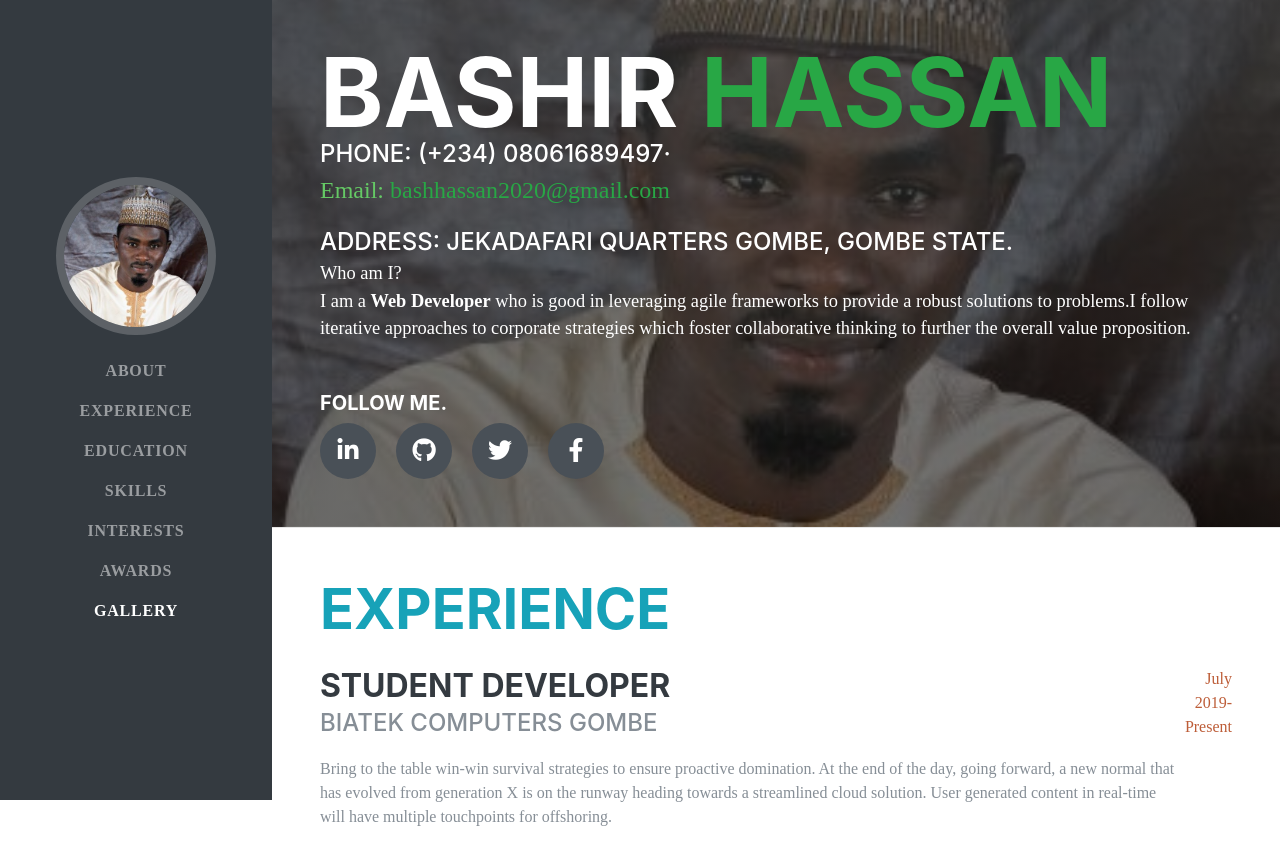
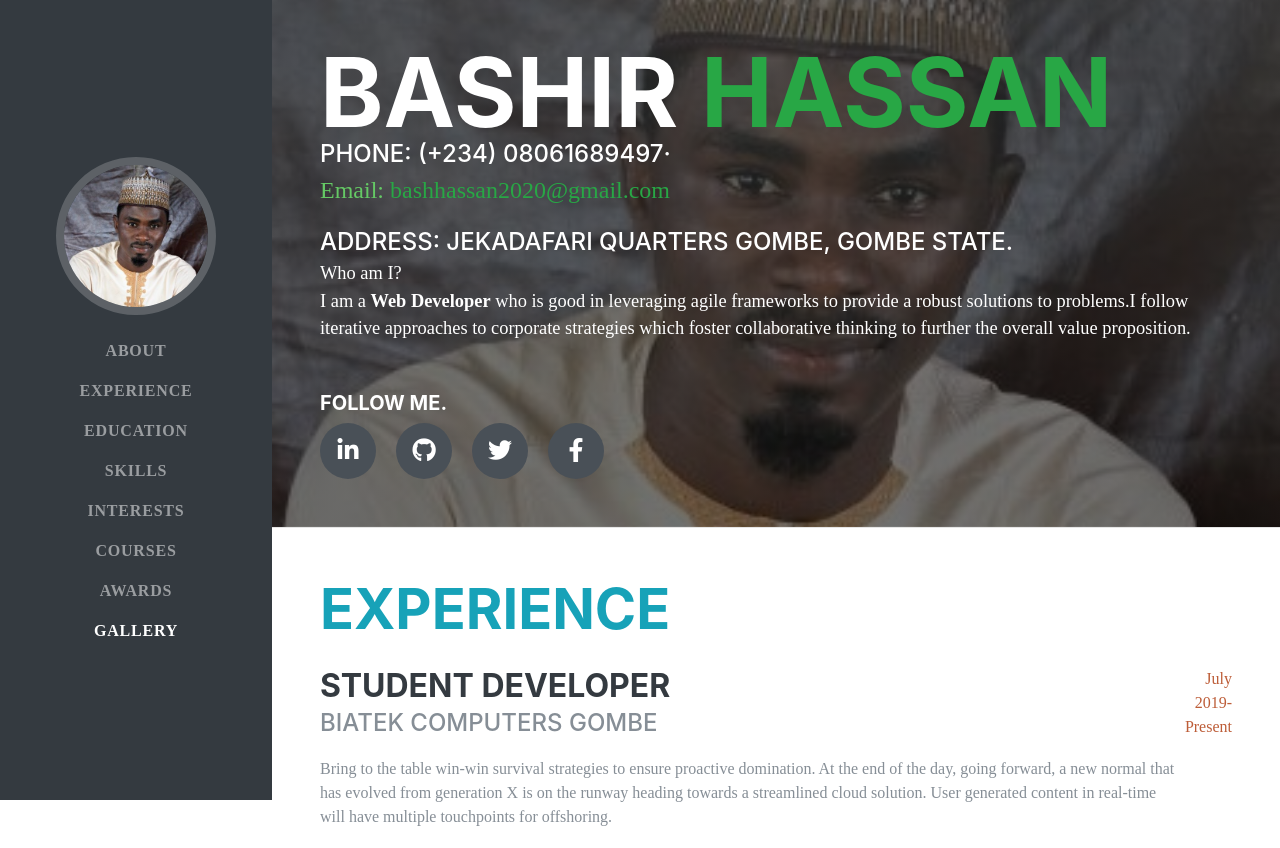
Before and after one commit to BashirHassan/portfolio, a plain HTML site: page index.html in a window 1280 px wide. Shown: the top 848 px of the page. Drawn offline with Linux system fonts and the light colour scheme; a web font is replaced by a local one.

```diff
--- a/index.html
+++ b/index.html
@@ -64,6 +64,9 @@
         </li>
         <li class="nav-item">
           <a class="nav-link js-scroll-trigger" href="#interests">Interests</a>
+        </li>
+        <li class="nav-item">
+          <a class="nav-link js-scroll-trigger" href="#courses">Courses</a>
         </li>
         <li class="nav-item">
           <a class="nav-link js-scroll-trigger" href="#awards">Awards</a>
@@ -245,7 +248,7 @@
 
     <hr class="m-0">
 
-    <section class="p-3 p-lg-5 d-flex align-items-center" id="awards">
+    <section class="p-3 p-lg-5 d-flex align-items-center" id="courses">
         <div class="w-100">
           <h2 class="mb-4 text-info">Courses</h2>
           <ul class="fa-ul mb-0">
```
